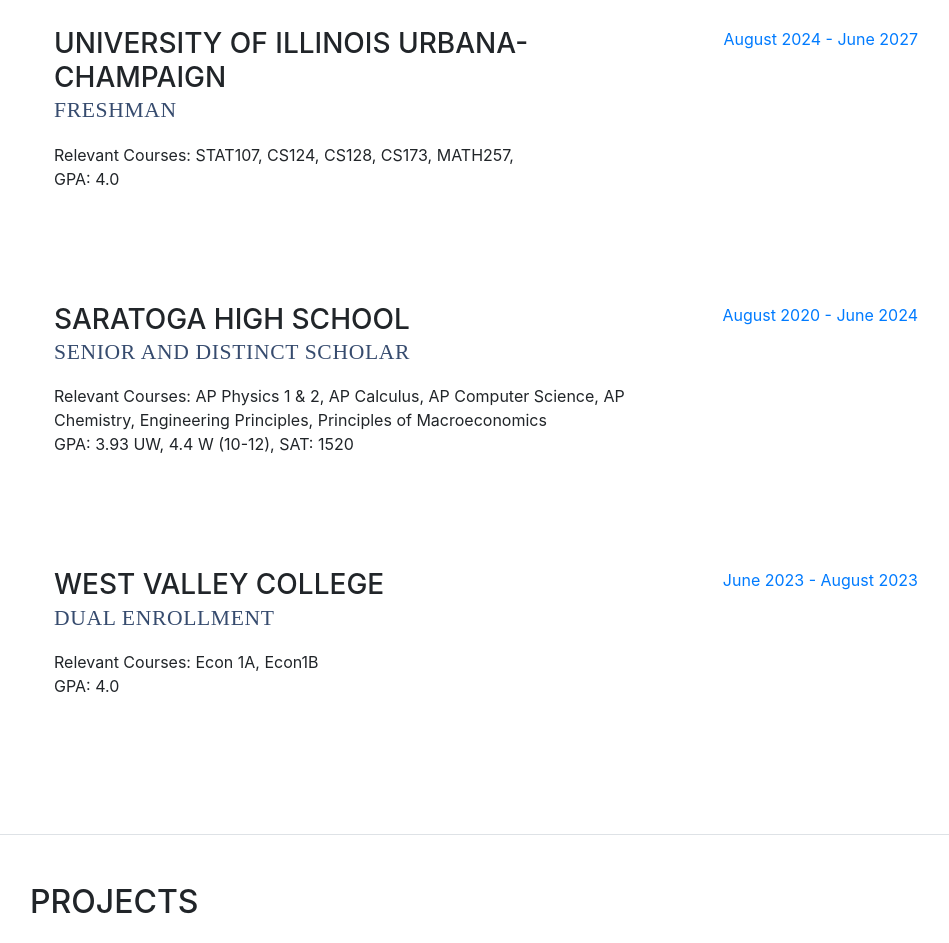
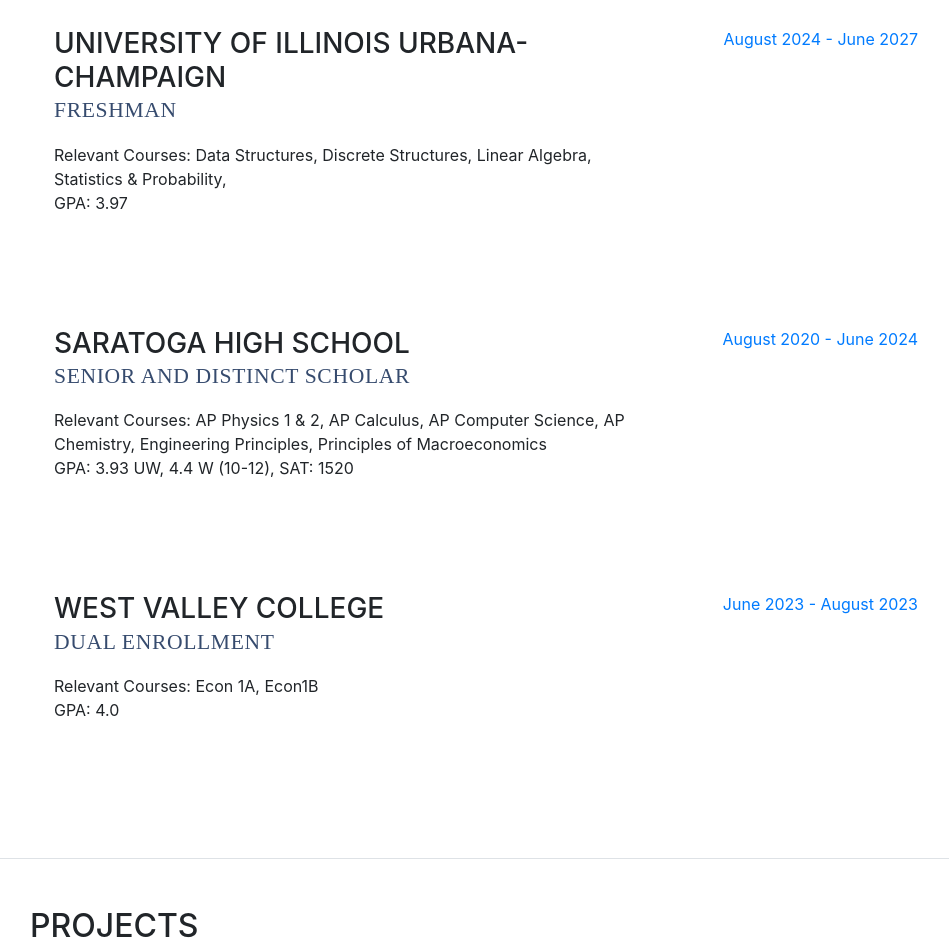
Before and after one commit to Wesley3141/cv, a website with bundled scripts: page index.html in a window 1280 px wide. Shown: the part 2524-3467 px from the top of the page, without its empty margins (290-1239 px from the left). Built offline with nearby package versions, Linux system fonts and the light colour scheme; a web font is replaced by a local one.

Commit message:
Update index.html

```diff
--- a/index.html
+++ b/index.html
@@ -290,8 +290,8 @@
             <div class="resume-content mr-auto">
               <h3 class="mb-0">University of Illinois Urbana-Champaign</h3>
               <div class="subheading mb-3">Freshman</div>
-              <div>Relevant Courses: STAT107, CS124, CS128, CS173, MATH257, </div>
-              <p>GPA: 4.0 </p>
+              <div>Relevant Courses: Data Structures, Discrete Structures, Linear Algebra, Statistics & Probability, </div>
+              <p>GPA: 3.97 </p>
             </div>
             <div class="resume-date text-md-right">
               <span class="text-primary">August 2024 - June 2027</span>
```
